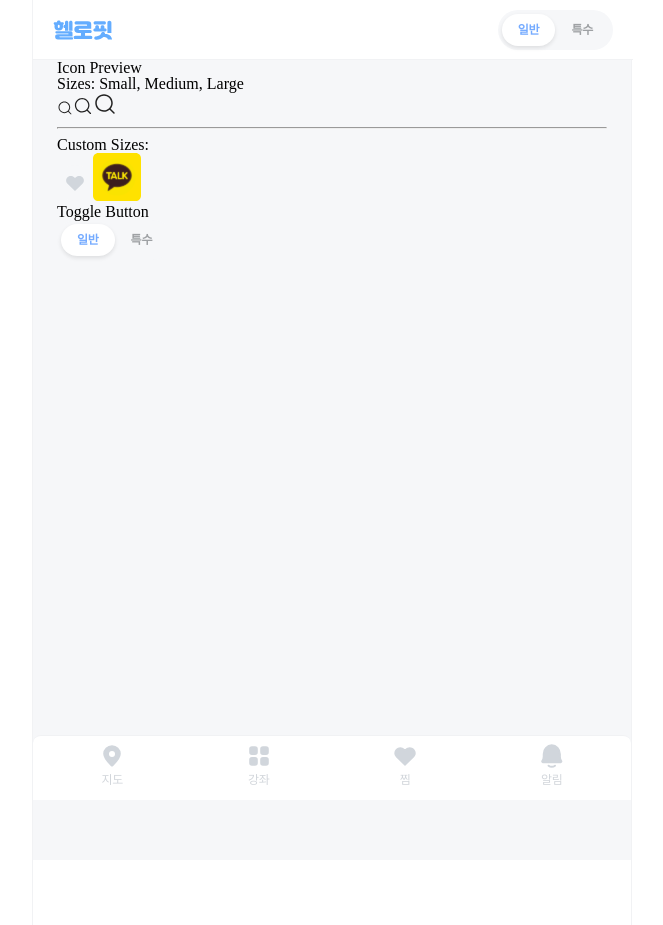
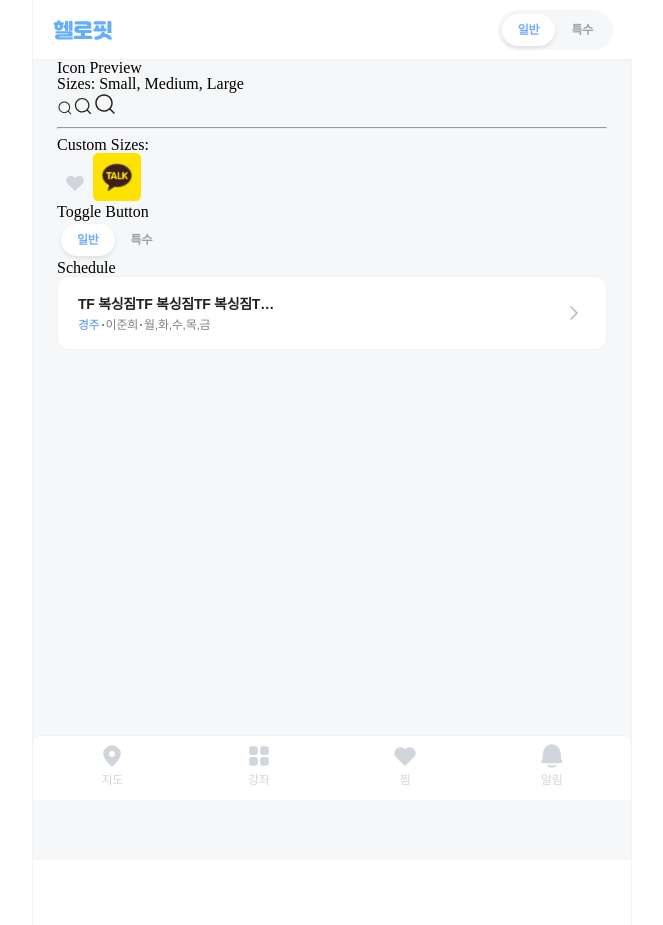
Before and after one commit to HELLO-FIT/FE_HELLO-FIT, a Next.js app: page /preview in a window 1280 px wide. Shown: the whole page, without its empty margins (308-971 px from the left). Built offline with nearby package versions, Linux system fonts and the light colour scheme; a web font is replaced by a local one.

Commit message:
Feat: Schedule Component

```diff
--- /dev/null
+++ b/src/components/Schedule/index.tsx
@@ -0,0 +1,24 @@
+import { getWeekdays } from '@/utils/getWeekdays';
+import data from './temp.json';
+import IconComponent from '../Asset/Icon';
+import styles from './schedule.module.scss';
+
+export default function Schedule() {
+  const weekdays = getWeekdays(data.lectr_weekday_val);
+
+  return (
+    <div className={styles.container}>
+      <div>
+        <h2 className={styles.storeName}>{data.name}</h2>
+        <div className={styles.information}>
+          <p className={styles.location}>{data.location}</p>
+          <IconComponent name="scheduleEllipse" width={2} height={2} />
+          {data.lectr_nm}
+          <IconComponent name="scheduleEllipse" width={2} height={2} />
+          {weekdays}
+        </div>
+      </div>
+      <IconComponent name="right" size="l" />
+    </div>
+  );
+}
--- /dev/null
+++ b/src/components/Schedule/schedule.module.scss
@@ -0,0 +1,39 @@
+@import '@/styles/globals.scss';
+
+.container {
+  width: 100%;
+  height: 74px;
+  display: flex;
+  align-items: center;
+  justify-content: space-between;
+  background-color: $white;
+  border-radius: 12px;
+  border: solid 1px $gray20;
+  padding: 16px 20px;
+  cursor: pointer;
+}
+
+.storeName {
+  @include T14B;
+  color: $gray90;
+  max-width: 200px;
+  overflow: hidden;
+  white-space: nowrap;
+  text-overflow: ellipsis;
+
+  &:hover {
+    text-decoration: underline;
+  }
+}
+
+.information {
+  display: flex;
+  align-items: center;
+  gap: 2px;
+  @include C12M;
+  color: $gray60;
+
+  .location {
+    color: $blue60;
+  }
+}
--- /dev/null
+++ b/src/components/Schedule/temp.json
@@ -0,0 +1,13 @@
+{
+  "name": "TF 복싱짐TF 복싱짐TF 복싱짐TF 복싱짐TF 복싱짐",
+  "item_nm": "복싱",
+  "location": "경주",
+  "address": "경상북도 경주시 원물로5번길 149 3층 TF복싱장",
+  "start_tm": "10:00",
+  "close_tm": "22:00",
+  "lectr_weekday_val": "1111100",
+  "lectr_nm": "이준희",
+  "phone": "054-774-9768",
+  "settl_amt": "150000",
+  "course_nm": "복싱트레이닝"
+}
--- a/src/constants/asset.tsx
+++ b/src/constants/asset.tsx
@@ -122,6 +122,7 @@ export const ICONS = {
   logoBlue: '/icon/custom/logo-blue.svg',
   logoGreen: '/icon/custom/logo-green.svg',
   landingKakao: '/icon/custom/icon-landing-kakao.svg',
+  scheduleEllipse: '/icon/custom/schedule-ellipse.svg',
 };
 
 // export const IMAGES = {
--- a/src/pages/preview/index.tsx
+++ b/src/pages/preview/index.tsx
@@ -1,6 +1,6 @@
 import IconComponent from '@/components/Asset/Icon';
 import ToggleButton from '@/components/ToggleButton';
-import Header from '@/components/Layout/Header';
+import Schedule from '@/components/Schedule';
 
 export default function Preview() {
   return (
@@ -32,6 +32,11 @@ export default function Preview() {
         <p>Toggle Button</p>
         <ToggleButton />
       </div>
+
+      <div>
+        <p>Schedule</p>
+        <Schedule />
+      </div>
     </div>
   );
 }
--- /dev/null
+++ b/src/utils/getWeekdays.ts
@@ -0,0 +1,9 @@
+// 요일 정보 변환(1111100 -> 월,화,수,목,금)
+export function getWeekdays(lectr_weekday_val: string): string {
+  const days = ['월', '화', '수', '목', '금', '토', '일'];
+  return lectr_weekday_val
+    .split('')
+    .map((val, idx) => (val === '1' ? days[idx] : ''))
+    .filter(Boolean)
+    .join(',');
+}
```
Also changed, not shown: public/icon/custom/schedule-ellipse.svg (added), public/icon/l/icon-right.svg.
